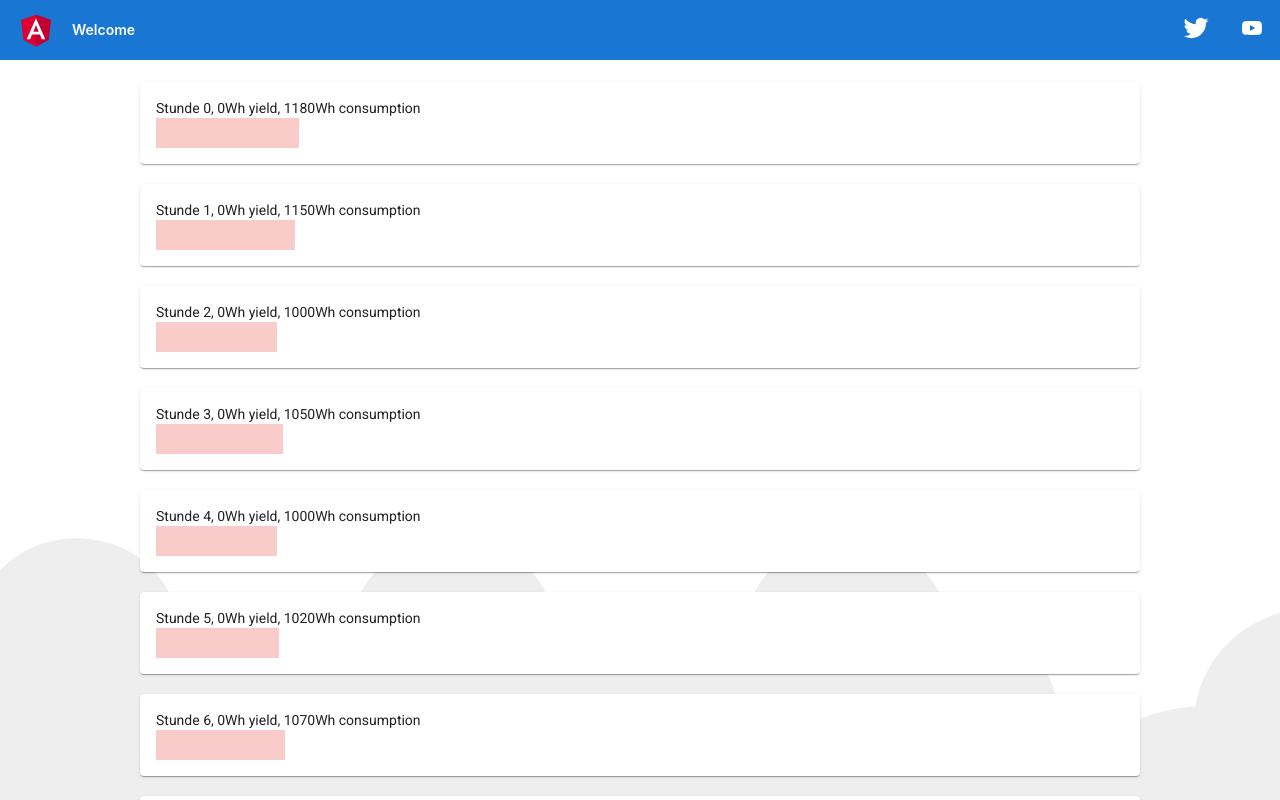
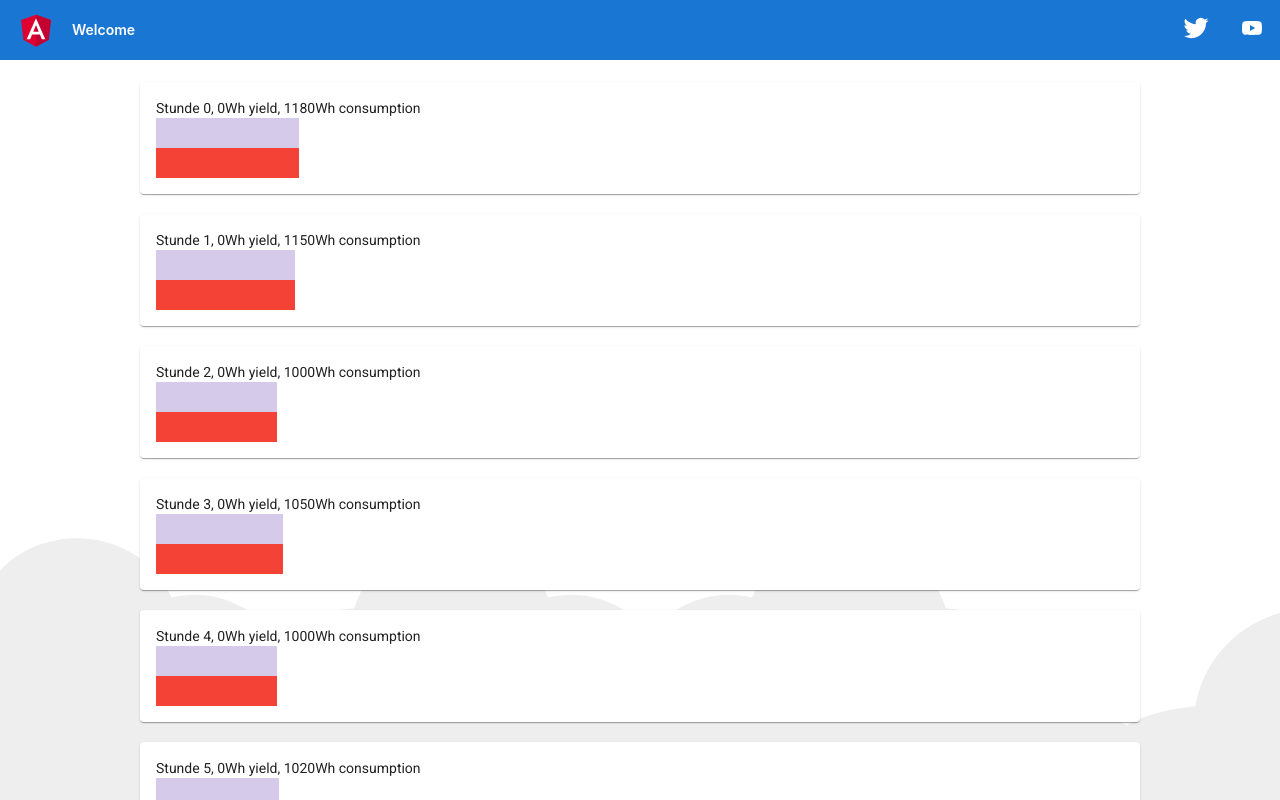
Before and after one commit to zbindenp/PV-Eigenverbrauch-Optimizer, an Angular app in the folder pvoptimizer/: page / in a window 1280 px wide. Shown: the top 800 px of the page. Built offline with nearby package versions, Linux system fonts and the light colour scheme; data requests are answered from the project's data file.

Commit message:
2 bars for yield and consumption

```diff
--- a/pvoptimizer/src/app/app.component.ts
+++ b/pvoptimizer/src/app/app.component.ts
@@ -19,7 +19,7 @@ export class AppComponent {
   }
 
   ngOnInit() {
-    console.log("init AppCOmponent");
+    console.log("init AppComponent");
     this.forecastService.get().subscribe((ret: HourValue[]) => {
       ret.forEach((val) => {
         this.maxValue = Math.max(this.maxValue, val.consumption, val.yield);
--- a/pvoptimizer/src/app/hour/hour.component.css
+++ b/pvoptimizer/src/app/hour/hour.component.css
@@ -2,7 +2,3 @@
 .progressbar {
     height: 30px;
   }
-
-  ::ng-deep .aaaa .mat-progress-bar-fill::after {
-    background-color: #7c1e2e;
-}
--- a/pvoptimizer/src/app/hour/hour.component.html
+++ b/pvoptimizer/src/app/hour/hour.component.html
@@ -1,10 +1,16 @@
+
 <div style="width:1000px">
     <mat-card>
         Stunde {{hour}}, {{yield}}Wh yield, {{consumption}}Wh consumption<br>
         <mat-progress-bar class="progressbar" mode="determinate"
             [ngStyle]="barWidth()"
-            [color]="progressbarColor()"
-            [value]="progressWidth()">
+            color="primary"
+            [value]="progressWidthYield()">
+        </mat-progress-bar>
+        <mat-progress-bar class="progressbar" mode="determinate"
+            [ngStyle]="barWidth()"
+            color="warn"
+            [value]="progressWidthConsumption()">
         </mat-progress-bar>
     </mat-card>
 </div>
--- a/pvoptimizer/src/app/hour/hour.component.ts
+++ b/pvoptimizer/src/app/hour/hour.component.ts
@@ -22,29 +22,23 @@ export class HourComponent implements OnInit {
   ngOnInit(): void {
   }
 
-  progressWidth() {
-    return Math.min(this.consumption, this.yield) / Math.max(this.yield, this.consumption) * 100;
+  progressWidthYield() {
+    return this.yield / this.maxValueYieldOrConsumption() * 100;
+  }
+
+  private maxValueYieldOrConsumption() {
+    return Math.max(this.yield, this.consumption);
+  }
+
+  progressWidthConsumption() {
+    return this.consumption / Math.max(this.yield, this.consumption) * 100;
   }
 
   barWidth() {
-    const maxVal = Math.max(this.yield, this.consumption);
-    const percent = maxVal / this.maxDayValue * 100;
-    const styles = {
+    const percent = Math.max(this.yield, this.consumption) / this.maxDayValue * 100;
+    return {
       'width': percent + '%',
-      'background-color': 'red',
-      'color': 'red',
     };
-    return styles;
-  }
-
-  progressbarColor() {
-    if (this.consumption == this.yield) {
-      return 'accent';
-    }
-    if (this.consumption > this.yield) {
-      return 'warn';
-    }
-    return 'primary';
   }
 
 }
```
